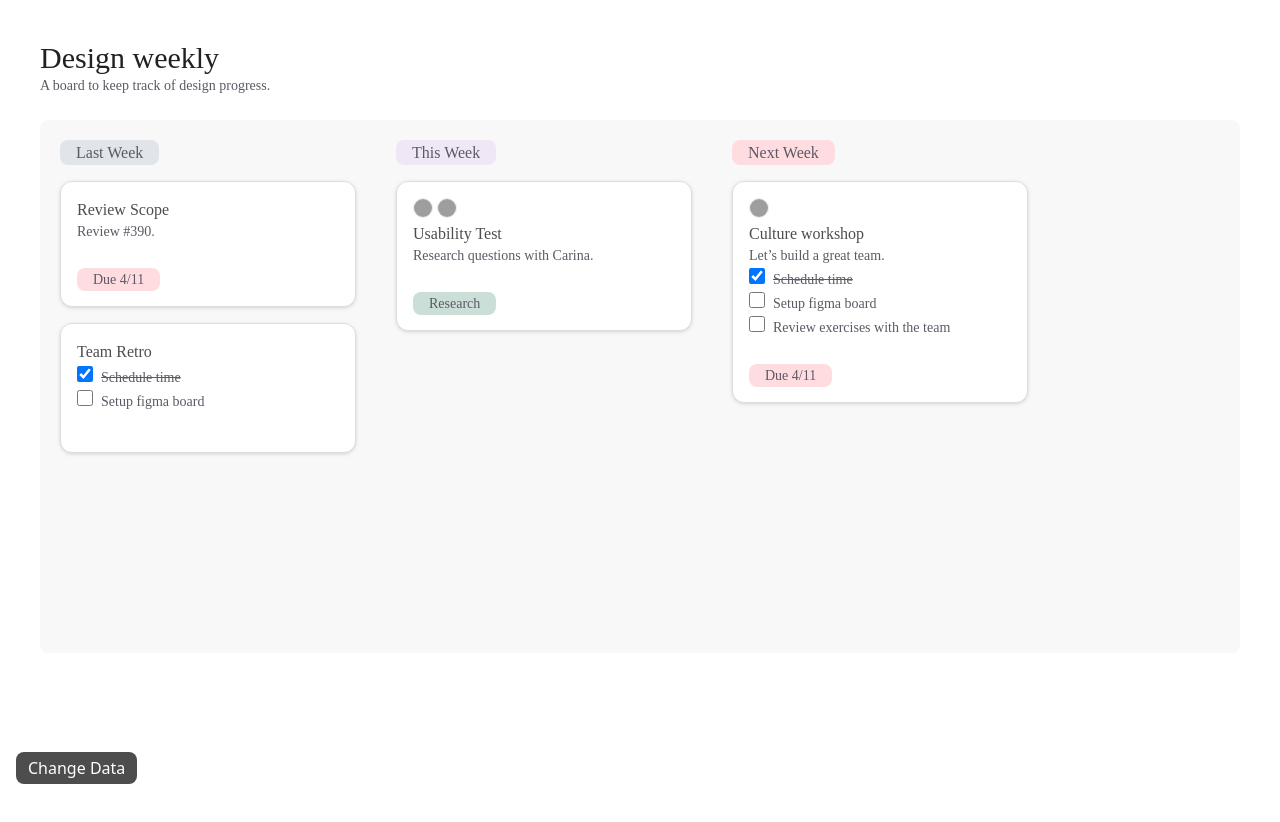
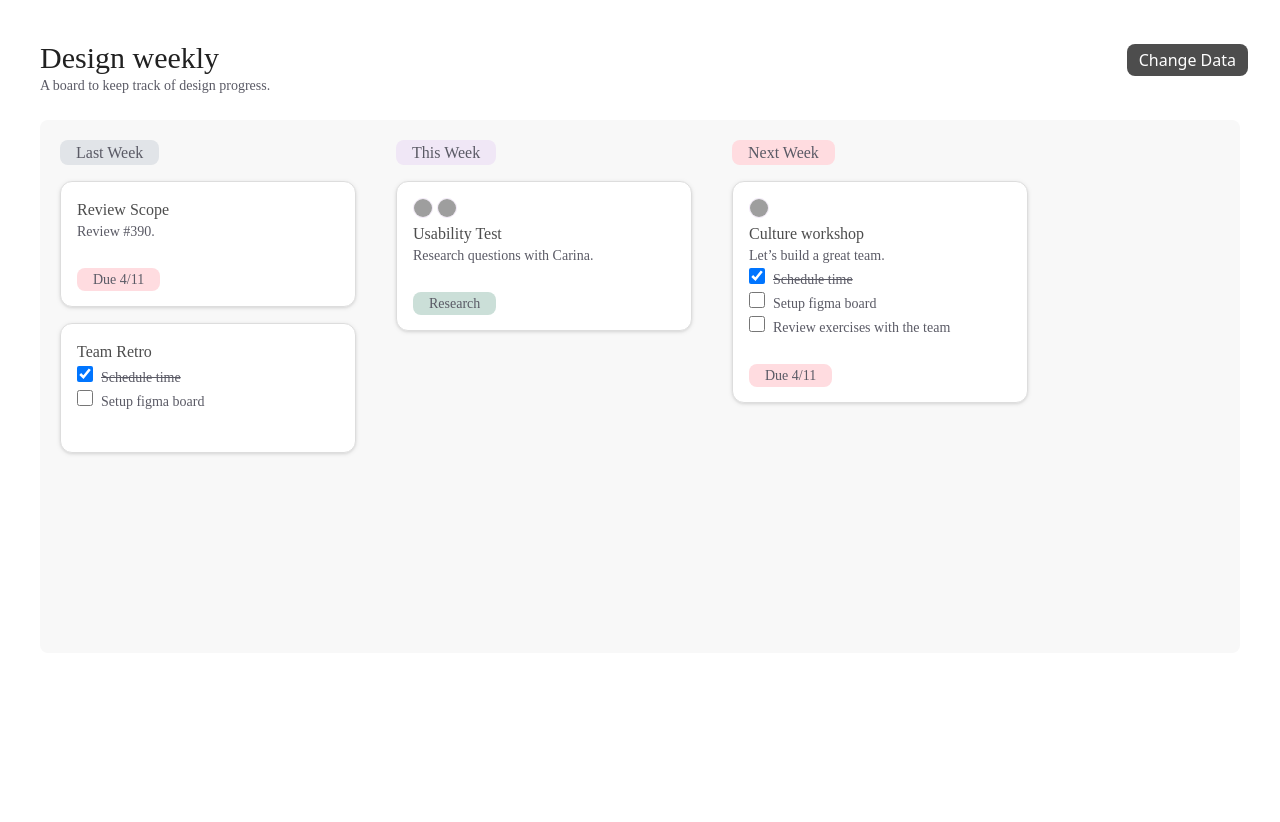
Before and after one commit to im-rindu/kanban-project, a React (Vite) app: page / in a window 1280 px wide. Shown: the top 822 px of the page. Built offline with nearby package versions, Linux system fonts and the light colour scheme; grey boxes are pictures that could not be loaded; a web font is replaced by a local one.

Commit message:
move button

```diff
--- a/src/containers/Kanban/index.tsx
+++ b/src/containers/Kanban/index.tsx
@@ -3,16 +3,16 @@ import { Board, Text } from "components";
 function Kanban({ title, desc, listData, setData, data }: KanbanProps) {
   return (
     <main className="max-w-screen h-screen">
+      <button
+        className="mt-6 text-base bg-dark-grey text-white py-1 px-3 rounded-lg absolute top-5 right-8"
+        onClick={() => setData(data ? false : true)}
+      >
+        Change Data
+      </button>
       <Text type="title" text={title} />
       <Text type="normal" text={desc} />
       <br />
       <Board listData={listData} />
-      <button
-        className="mt-6 text-base bg-dark-grey text-white py-1 px-3 rounded-lg absolute bottom-4 left-4"
-        onClick={() => setData(data ? false : true)}
-      >
-        Change Data
-      </button>
     </main>
   );
 }
```
